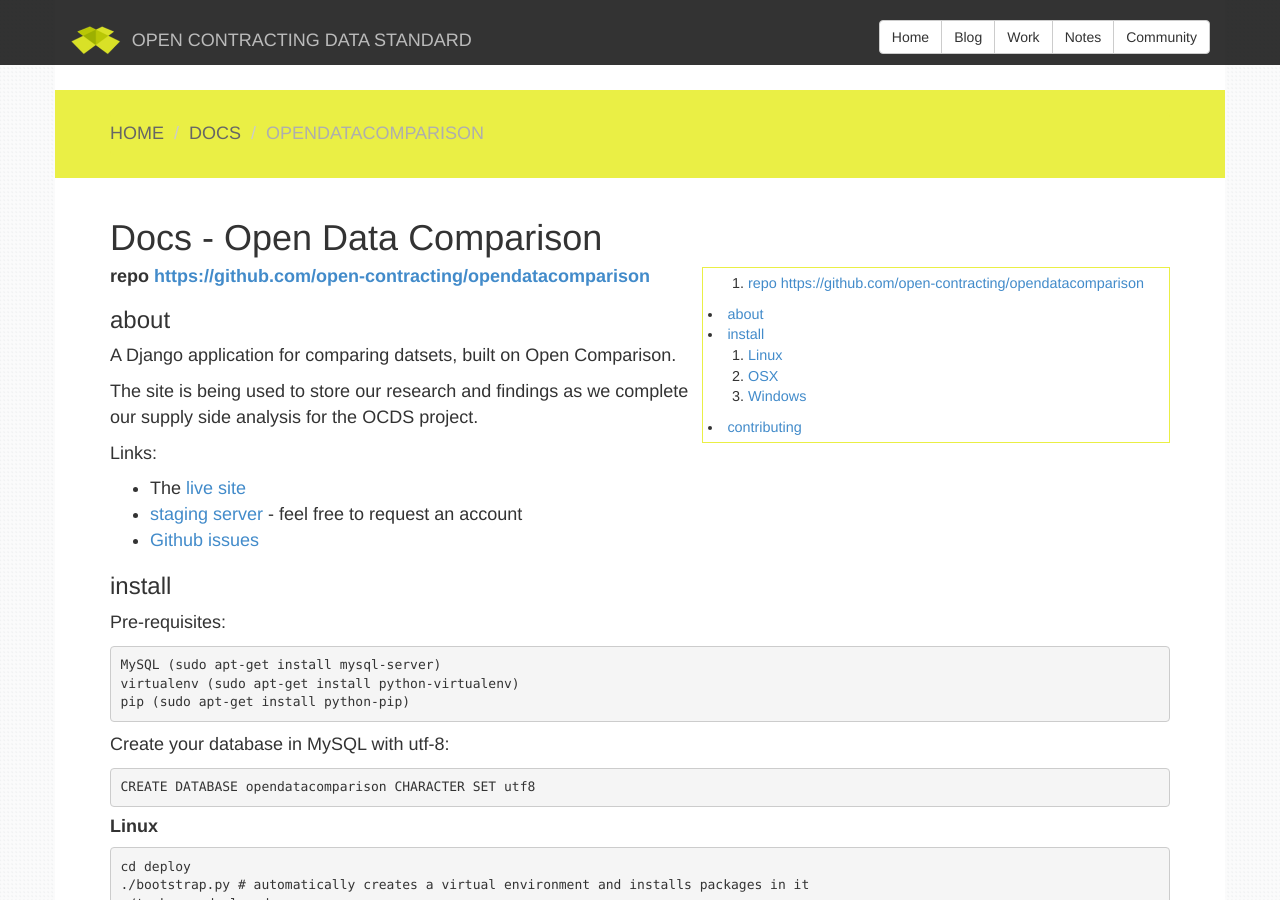
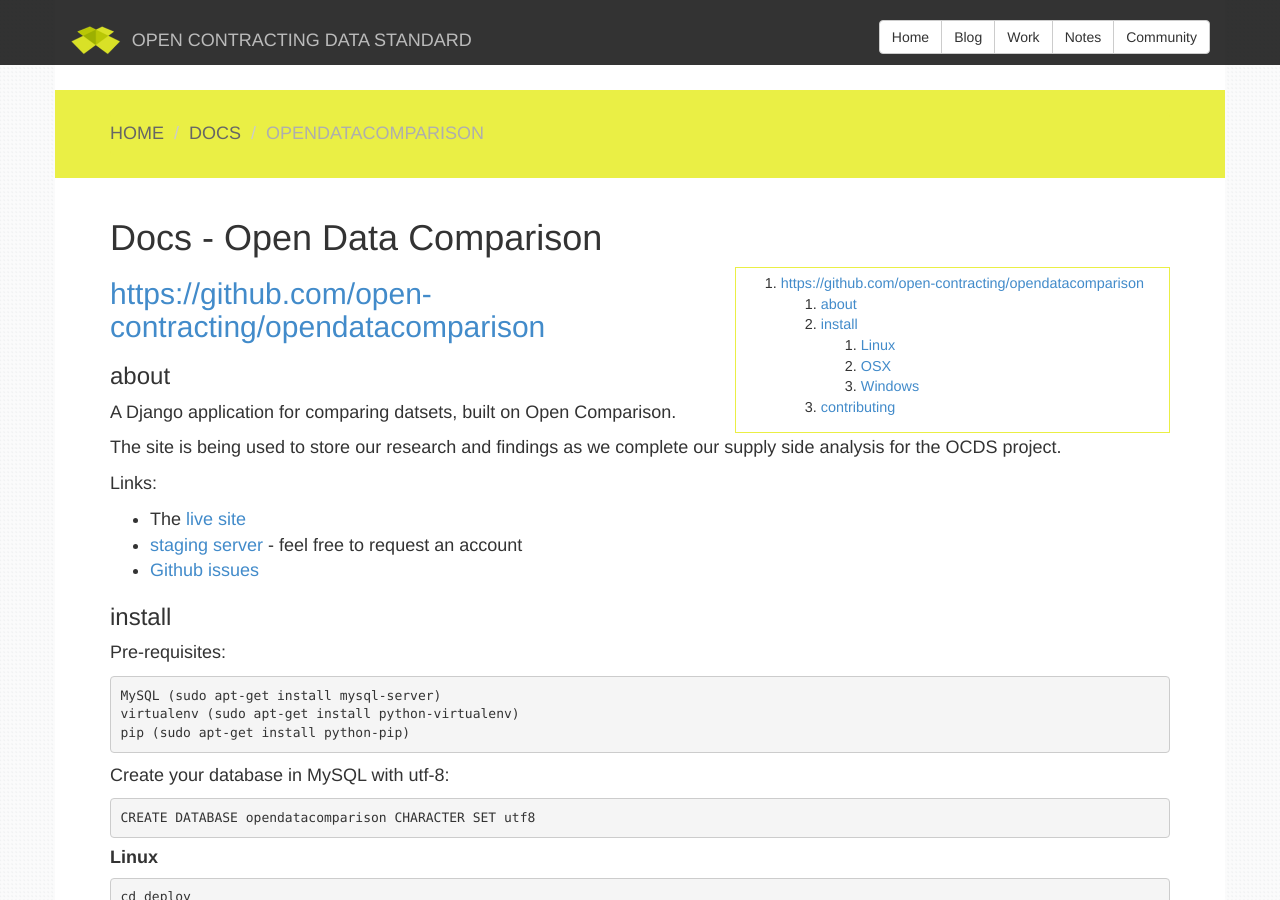
Before and after one commit to open-contracting/open-contracting.github.io, a Jekyll site: the page built from pages/docs/opendatacomparison.md, in a window 1280 px wide and 900 px high. Built offline with Jekyll 4.4.1, drawn with Linux system fonts in a browser that asks for light colours; nearby versions of some CDN libraries; Markdown is read by kramdown in place of the engine named in the settings.

Commit message:
Update opendatacomparison.md

```diff
--- a/pages/docs/opendatacomparison.md
+++ b/pages/docs/opendatacomparison.md
@@ -4,7 +4,7 @@ title: Docs - Open Data Comparison
 date: 28/04/2014
 ---
 <div class="toc"></div>
-#### repo [https://github.com/open-contracting/opendatacomparison](https://github.com/open-contracting/opendatacomparison)
+##[https://github.com/open-contracting/opendatacomparison](https://github.com/open-contracting/opendatacomparison)
 
 ### about
 A Django application for comparing datsets, built on Open Comparison.
```
